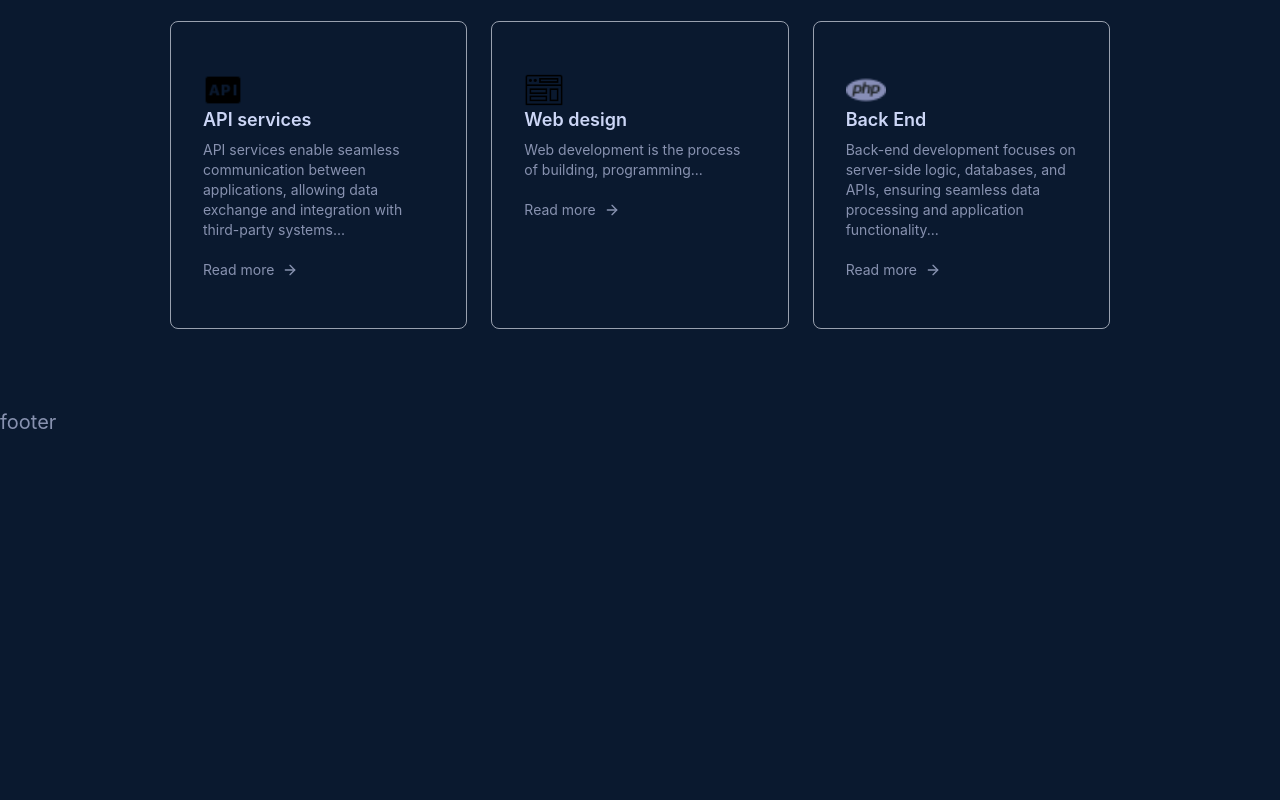
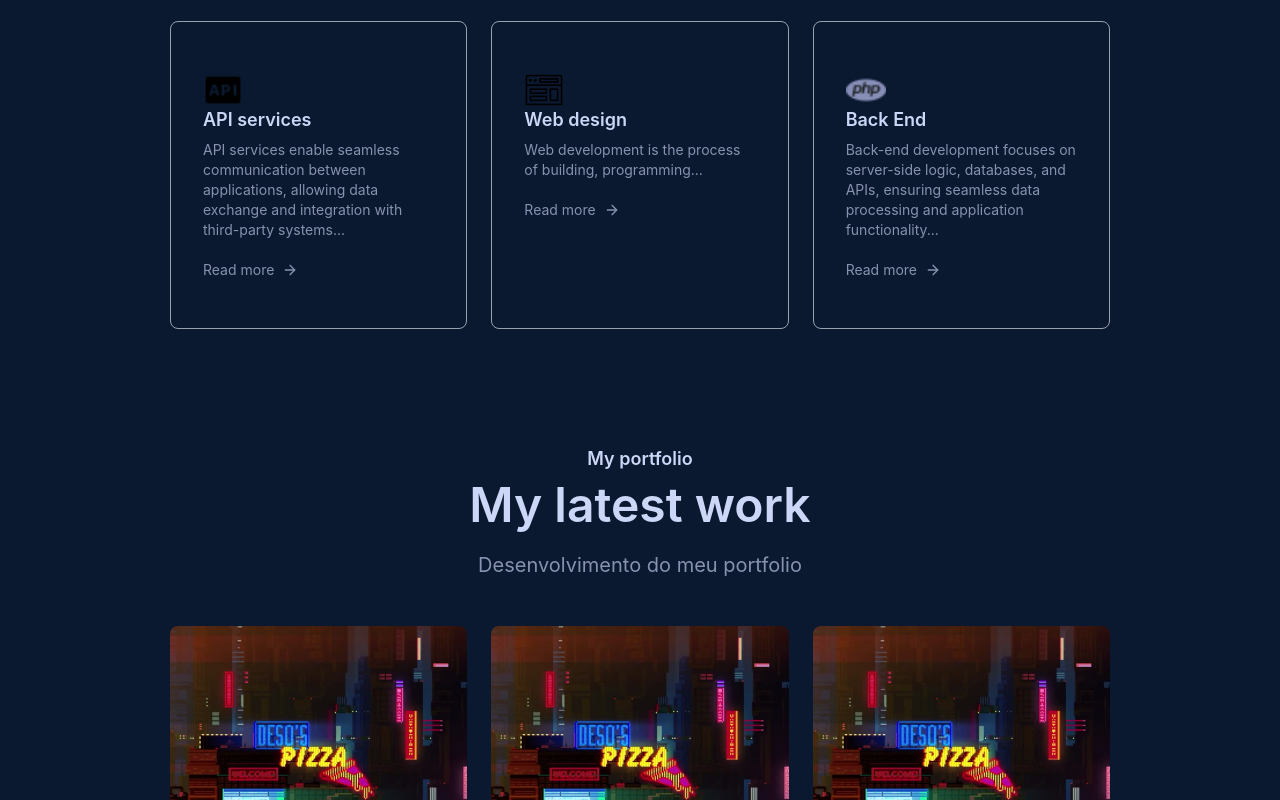
Before and after one commit to YagoB16/web-profile, a Next.js app: page / in a window 1280 px wide. Shown: the part 2000-2800 px from the top of the page. Before the commit the page ends 2435 px from the top, so only its background shows below. Built offline with nearby package versions, Linux system fonts and the light colour scheme.

Commit message:
Criação de componente work; Ajustado z-index de navbar para ficar sempre sobre; adição de pequenos card (Melhorias em size para imagem de background)

```diff
--- a/src/app/assets/assets.js
+++ b/src/app/assets/assets.js
@@ -7,7 +7,7 @@ import vscodeIcon from './vscode_icon.png'
 import phpIcon from './php_icon.png'
 import apiIcon from './api_icon.png'
 import webIcon from './web_icon.png'
-
+import bgImage from './image/bg.jpg'
 export const serviceData = [
     {
         icon: apiIcon,
@@ -29,6 +29,26 @@ export const serviceData = [
     },
 ];
 
+export const workerData = [
+    {
+
+        title: 'Frontend project',
+        description: 'Web Design',
+        bgImage: bgImage,
+    },
+    {
+
+        title: 'Movies project',
+        description: 'API Request',
+        bgImage: bgImage,
+    },
+    {
+
+        title: 'Frontend project',
+        description: 'Web Design',
+        bgImage: bgImage,
+    },
+];
 
 export const infoList = [
     {
--- a/src/app/globals.css
+++ b/src/app/globals.css
@@ -32,6 +32,8 @@
 
   --shadow-black: '4px 4px 0 #000';
   --shadow-white: '4px 4px 0 #fff';
+
+  --grid-auto: 'repeat(auto-fit, minmax(200px, 1fr))';
 
   --font-sans: 'Calibre','Inter','San Francisco','SF Pro Text','-apple-system',system-ui,sans-serif;
   --font-mono: 'SF Mono','Fira Code','Fira Mono','Roboto Mono',monospace;
--- a/src/app/page.tsx
+++ b/src/app/page.tsx
@@ -3,6 +3,7 @@ import Header from '@/src/components/Header'
 import About from '../components/About'
 import NavBar from '../components/NavBar'
 import Service from '../components/Service'
+import Work from '../components/Work'
 
 export default function Home() {
     return (
@@ -11,6 +12,7 @@ export default function Home() {
             <Header />
             <About />
             <Service />
+            <Work />
         </>
     )
 }
--- a/src/components/NavBar.tsx
+++ b/src/components/NavBar.tsx
@@ -20,7 +20,7 @@ export default function NavBar() {
         })
     })
     return (
-        <div className={`absolute left-0 right-0 max-w-full flex items-center h-[var(--nav-height)] bg-[var(--navy)] min-h-12 ${isScroll ? "fixed bg-[var(--navy)] opacity-50 shadow-sm drop-shadow-md" : ""} ${isMenuOpen ? "opacity-100" : ""} text-[var(--lightest-slate)] md:px-10 px-5 `}>
+        <div className={`absolute z-1 left-0 right-0 max-w-full flex items-center h-[var(--nav-height)] bg-[var(--navy)] min-h-12 ${isScroll ? "fixed bg-[var(--navy)] opacity-50 shadow-sm drop-shadow-md" : ""} ${isMenuOpen ? "opacity-100" : ""} text-[var(--lightest-slate)] md:px-10 px-5 `}>
             <nav className="flex w-full justify-between items-center gap-8 z-50 ">
                 <div>
                     <Image src={ImageLogo} alt="Logo" width={140} height={40} />
--- /dev/null
+++ b/src/components/Work.tsx
@@ -0,0 +1,45 @@
+import React from 'react'
+import bg from '../app/assets/image/bg.jpg';
+import { workerData } from '../app/assets/assets'
+import Image from 'next/image'
+
+function Work() {
+    return (
+        <div id='work' className='px-5 py-10 scroll-mt-20'>
+            <h4 className='text-center mb-2 text-lg'>
+                My portfolio
+            </h4>
+            <h2 className='text-center text-5xl'>
+                My latest work
+            </h2>
+
+            <p className='text-center max-w-3xl mx-auto mt-5 mb-12'>
+                Desenvolvimento do meu portfolio
+            </p>
+
+            <div className="grid grid-cols-1 lg:grid-cols-3 gap-6 my-10">
+                {workerData.map((project, index) => (
+                    <div key={index}
+                        className='aspect-square bg-no-repeat bg-cover bg-center rounded-lg
+                    relative cursor-pointer
+                     group w-60 sm:w-full '
+                        style={{ backgroundImage: `url(${bg.src})` }}>
+                        <div className='bg-[var(--white)] w-10/12 rounded-md absolute bottom-5 left-1/2 -translate-x-1/2 px-5 flex items-center justify-between duration-500 group-hover:bottom-7'>
+                            <div>
+                                <h2>
+                                    {project.title}
+                                </h2>
+                                <p>{project.description}</p>
+                            </div>
+                            <div>
+                                <Image src={project.bgImage} alt={project.title} width={80} height={40} />
+                            </div>
+                        </div>
+                    </div>
+                ))}
+            </div>
+        </div>
+    )
+}
+
+export default Work
```
Also changed, not shown: src/app/assets/image/bg.jpg (added).
